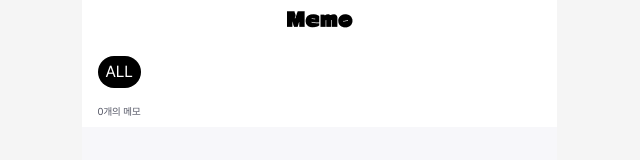
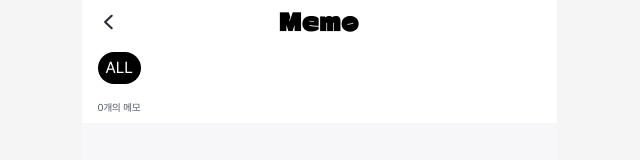
Before and after one commit to Nexters/kirook-web, a Next.js app: page /memo in a window 1280 px wide. Shown: the top 160 px of the page, without its empty margins (321-961 px from the left). Built offline with nearby package versions, Linux system fonts and the light colour scheme.

Commit message:
feat: Header 레이아웃 컴포넌트 추가

```diff
--- a/src/app/(route)/layout.tsx
+++ b/src/app/(route)/layout.tsx
@@ -1,10 +1,13 @@
+'use client';
+
+import { Fragment } from 'react';
 import { Navigation } from '@/shared/components';
 
 export default function RouteLayout({ children }: { children: React.ReactNode }) {
   return (
-    <>
-      {children}
+    <Fragment>
+      <div>{children}</div>
       <Navigation />
-    </>
+    </Fragment>
   );
 }
--- a/src/app/(route)/link/page.tsx
+++ b/src/app/(route)/link/page.tsx
@@ -1,10 +1,10 @@
+import { Header } from '@/shared/components/layout/Header';
 import { cn } from '@/shared/utils/cn';
-import { changwonDangamAsac } from '@/styles/fonts';
 
 export default function LinkPage() {
   return (
     <div className='flex flex-col'>
-      <h1 className={cn('text-logo mb-5 mt-[12px]', changwonDangamAsac.className)}>Link</h1>
+      <Header logoText='Link' showBackButton />
     </div>
   );
 }
--- a/src/app/(route)/memo/page.tsx
+++ b/src/app/(route)/memo/page.tsx
@@ -1,14 +1,13 @@
 'use client';
 
-import Image from 'next/image';
 import { useEffect, useState } from 'react';
 import {Memo, MultiSelectOption } from '../../api/memos/[memoListId]/interface';
 import MemoPreview from './components/MemoPreview';
-import { MemoLogo } from '@/assets/logo';
 import { cn } from '@/shared/utils/cn';
 import useStore from './hooks/useStore';
 import { useRouter } from 'next/navigation';
 import { MemoAddButton } from './components/MemoAddButton';
+import { Header } from '@/shared/components/layout/Header';
 
 export default function Memo() {
   const router = useRouter();
@@ -42,10 +41,7 @@ export default function Memo() {
   return (
       <div className='bg-grayscale-50 flex h-screen w-full flex-col'>
         <div className='bg-white'>
-          {/* MEMO 로고 */}
-          <div className='mb-5 mt-[11px] flex justify-center'>
-            <Image src={MemoLogo} alt='memoTab_logoImage' onClick={router.refresh} />
-          </div>
+        <Header logoText='Memo' showBackButton />
 
           {/* MEMO 태그 필터 */}
           <div className='no-scrollbar ml-4 flex flex-nowrap gap-2 overflow-x-scroll py-2'>
--- a/src/app/(route)/todo/page.tsx
+++ b/src/app/(route)/todo/page.tsx
@@ -4,10 +4,10 @@ import { TodoInput } from './components/TodoInput';
 import { TodoList } from './components/TodoList';
 import { TodoTabLabel } from './components/TodoTabLabel';
 import { useGetTodosV2 } from './queries/useGetTodos';
-import { TodoLogo } from '@/assets/logo';
 import { Portal } from '@/shared/components';
 import { Loading } from '@/shared/components/Loading';
 import { Tab, TabList, TabPanel, Tabs } from '@/shared/components/Tabs';
+import { Header } from '@/shared/components/layout/Header';
 
 export default function TodoPage() {
   const [
@@ -17,10 +17,8 @@ export default function TodoPage() {
 
   return (
     <>
+      <Header logoText='Todo' showBackButton />
       <div className='flex flex-col items-center px-[14px]'>
-        <h1 className='mb-5 mt-[12px]'>
-          <TodoLogo role='img' aria-describedby='todo-logo' />
-        </h1>
         <Tabs initialTab='today'>
           <TabList>
             <Tab tabKey='today'>
--- a/src/shared/components/Icon.tsx
+++ b/src/shared/components/Icon.tsx
@@ -1,6 +1,5 @@
 import { SVGProps } from 'react';
 import * as icons from '@/assets/icons';
-import { cn } from '@/shared/utils/cn';
 
 const DEFAULT_SIZE = 24;
 
@@ -10,8 +9,14 @@ interface Props extends SVGProps<SVGSVGElement> {
   iconType: IconType;
 }
 
-export function Icon({ iconType, color, width = DEFAULT_SIZE, height = DEFAULT_SIZE, ...restProps }: Props) {
+export function Icon({
+  iconType,
+  color = '#6b7280',
+  width = DEFAULT_SIZE,
+  height = DEFAULT_SIZE,
+  ...restProps
+}: Props) {
   const Icon = icons[iconType];
 
-  return <Icon fill={color} width={width} height={height} className={cn({ 'fill-gray-500': !color })} {...restProps} />;
+  return <Icon fill={color} width={width} height={height} {...restProps} />;
 }
--- /dev/null
+++ b/src/shared/components/LogoText.tsx
@@ -0,0 +1,7 @@
+import { type ReactNode } from 'react';
+import { cn } from '@/shared/utils/cn';
+import { changwonDangamAsac } from '@/styles/fonts';
+
+export function LogoText({ children, className }: { children: ReactNode; className?: string }) {
+  return <h1 className={cn('text-logo', changwonDangamAsac.className, className)}>{children}</h1>;
+}
--- a/src/shared/components/index.ts
+++ b/src/shared/components/index.ts
@@ -5,3 +5,4 @@ export * from './Button';
 export * from './CheckBox';
 export * from './Portal';
 export * from './Modal';
+export * from './LogoText';
--- /dev/null
+++ b/src/shared/components/layout/Header.tsx
@@ -0,0 +1,28 @@
+'use client';
+
+import { useRouter } from 'next/navigation';
+import { Icon } from '@/shared/components/Icon';
+import { LogoText } from '@/shared/components/LogoText';
+
+interface HeaderProps {
+  logoText: string;
+  showBackButton?: boolean;
+  // 얘는 동작을 부모가 정의하기 편하게 ReactNode로 전달
+  rightSideButton?: React.ReactNode;
+}
+
+export function Header({ logoText, showBackButton = false, rightSideButton }: HeaderProps) {
+  const router = useRouter();
+
+  return (
+    <div className='relative flex h-[44px] w-full items-center justify-between px-[15px]'>
+      {showBackButton && (
+        <button className='flex' type='button' onClick={() => router.back()}>
+          <Icon iconType='ChevronLeft' width={24} height={24} className='stroke-grayscale-900' />
+        </button>
+      )}
+      {rightSideButton}
+      <LogoText className='absolute left-1/2 top-1/2 -translate-x-1/2 -translate-y-1/2'>{logoText}</LogoText>
+    </div>
+  );
+}
```
Also changed, not shown: src/assets/icons/chevron-left.svg.
